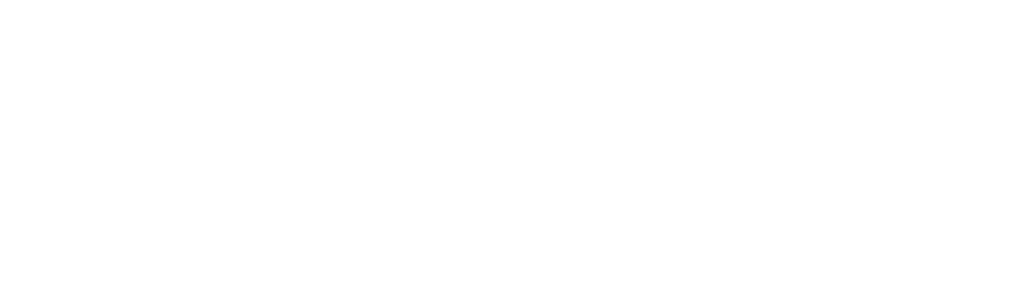
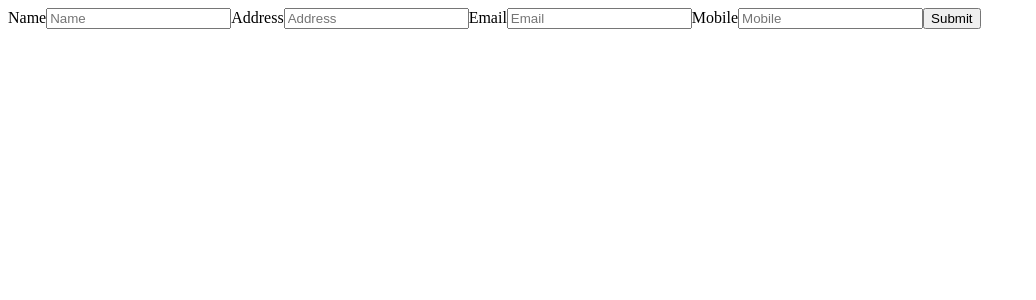
Before and after one commit to acciojob/validate-inputs-react-Pr75502, a React app: page / in a window 1280 px wide. Shown: the top 300 px of the page, without its empty margins (0-1036 px from the left). Built offline with nearby package versions, Linux system fonts and the light colour scheme.

Commit message:
1st commit

```diff
--- a/src/components/App.js
+++ b/src/components/App.js
@@ -1,13 +1,15 @@
 
 import React from "react";
 import './../styles/App.css';
+import Form from "./Form";
 
 const App = () => {
   return (
     <div>
-        {/* Do not remove the main div */}
-    </div>
-  )
+      <Form />
+  </div>
+)
 }
 
+
 export default App
--- /dev/null
+++ b/src/components/Form.jsx
@@ -0,0 +1,115 @@
+
+import { set } from 'cypress/types/lodash';
+import React, { useState } from 'react';
+
+
+const Form = () => {
+    const [formData, setFormData] = useState({
+        name: "",
+        address: "",
+        email: "",
+        mobile: "",
+    })
+    const [error, setError] = useState({});
+    function handleChange(e) {
+        const { name, value } = e.target
+        setFormData(newFormData =>( {
+            ...newFormData,
+            [name]: value
+        })
+        )
+        const newError = validate(name, value);
+        setError((prevError) => ({
+            ...prevError,
+            [name]: newError
+        }))
+    }
+    const validate = (name, value) => {
+        let error = ""
+        if (name == "name") {
+            if (!/^[a-zA-z\s]+$/.test(value)) {
+                error ="Name should contain only letters"
+            }
+        }
+        if (name == "address") {
+            if(/[^a-zA-z0-9\s]/.test(value)) {
+                error = "Address should not contain special characters"
+            }
+        }
+        if (name == "email") {
+            if(!value.includes("@")|| !value.endsWith(".com")) {
+                error = "Email should contain @ and .com"
+            }
+        }
+        if (name == "mobile") {
+            if (value.length > 10) {
+                error ="Mobile number should not be more than 10 characters"
+            }
+        }
+        return error;
+
+    }
+
+    function handleSubmit(e) {
+        e.preventDefault();
+        let valid=true
+
+        let newError = {}
+        Object.entries(formData).forEach(([key, value]) => {
+            const error = validate(key, value);
+            if (error) {
+                newError[key] = error;
+                valid = false;
+            }
+        })
+        setError(newError)
+}
+
+    return (
+        <div>
+            <form
+            onSubmit={handleSubmit}
+            >
+                <label>Name</label>
+                <input
+                    type="text"
+                    placeholder="Name"
+                    value={formData.name}
+                    name="name"
+                    onChange={handleChange}
+
+                />
+                {error.name && <p style={{color: "red"}}>{error.name}</p>}
+                <label>Address</label>
+                <input
+                    type="text"
+                    name='address'
+                    value={formData.address}
+                    placeholder='Address'
+                    onChange= { handleChange }
+                />
+                {error.address && <p style={{color: "red"}}>{error.address}</p>}
+                <label>Email</label>
+                <input
+                    type="email"
+                    name='email'
+                    value={formData.email}
+                    placeholder='Email'
+                    onChange= { handleChange }
+                />
+                {error.email && <p style={{color: "red"}}>{error.email}</p>}
+                <label>Mobile</label>
+                <input
+                type='tel'
+                    name='mobile'
+                    value={formData.mobile}
+                    placeholder='Mobile'
+                    onChange={ handleChange }
+                />
+                {error.mobile && <p style={{color: "red"}}>{error.mobile}</p>}
+                <button type="submit">Submit</button>
+           </form>
+        </div>
+    )
+}
+export default Form;
```
Also changed, not shown: 1 other file (tests, documents, lock files or other folders).
